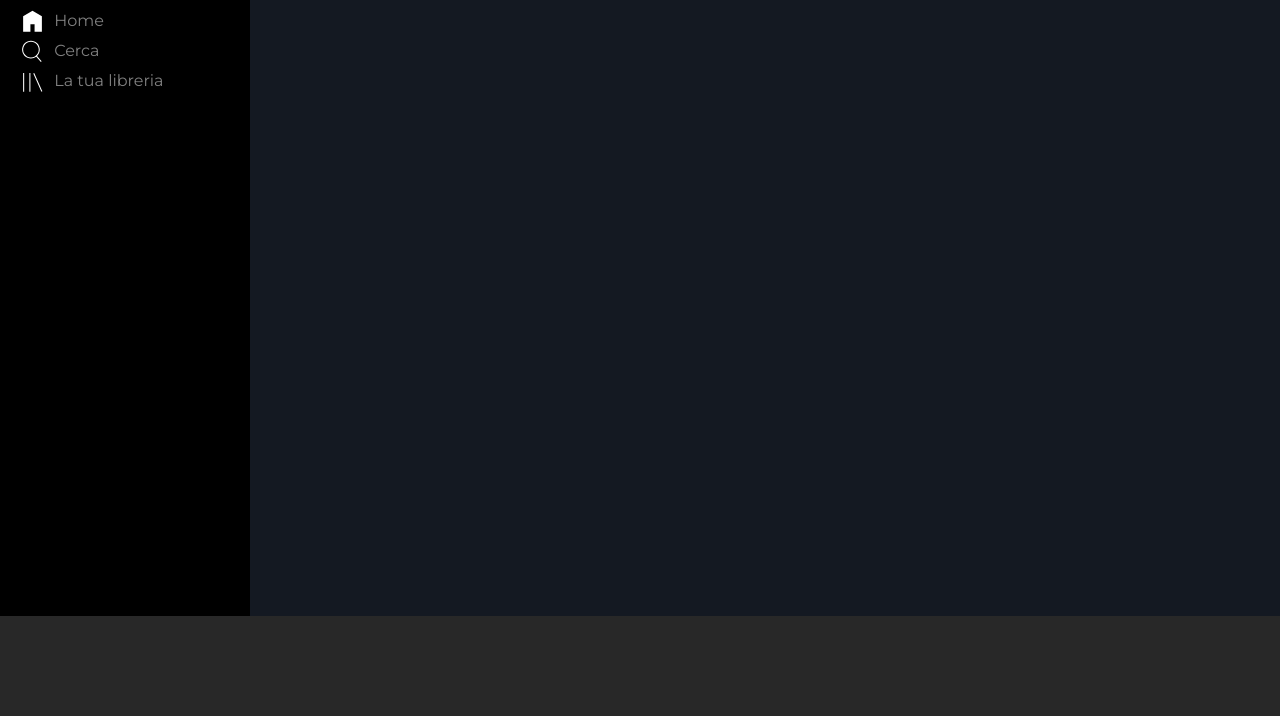
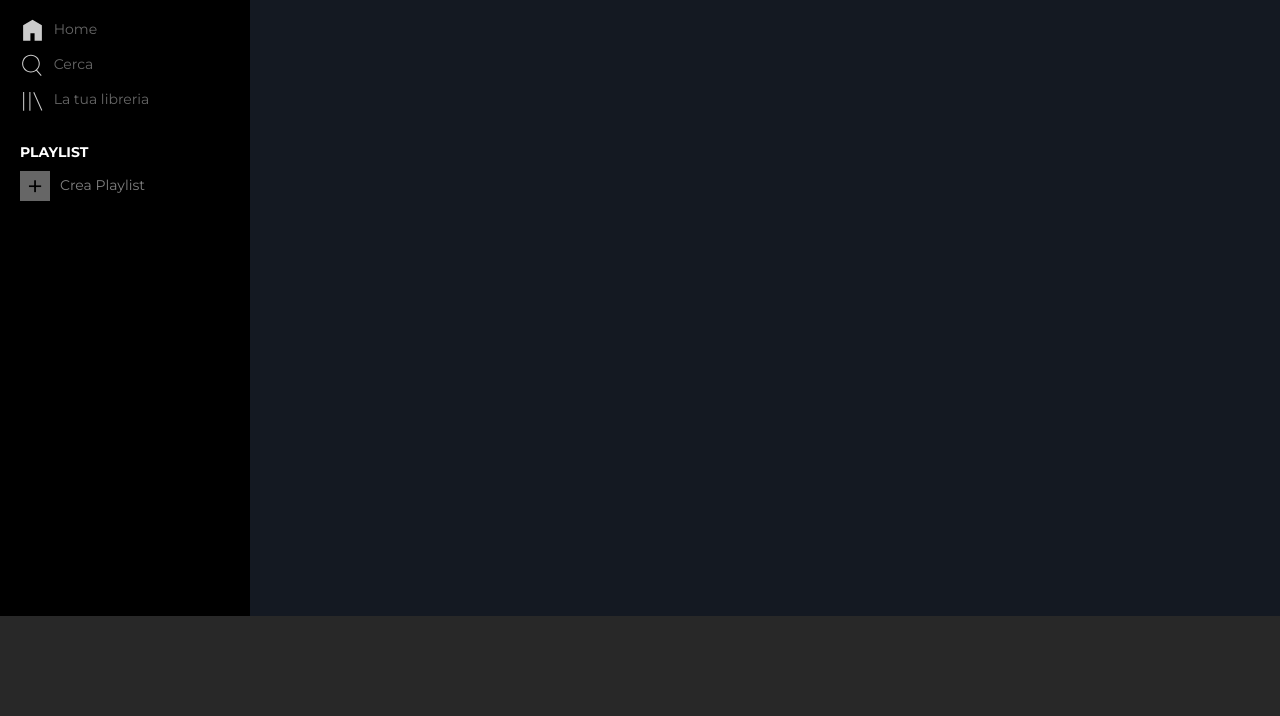
Before and after one commit to DarioBosco/html-css-spotifyweb, a plain HTML site: page index.html in a window 1280 px wide. Shown: the part 84-800 px from the top of the page. Drawn offline with Linux system fonts and the light colour scheme.

Commit message:
Aggiunto bottone crea playlist e rese gloabli alcune regole

```diff
--- a/css/style.css
+++ b/css/style.css
@@ -17,6 +17,22 @@ body {
 	display: flex;
 }
 
+a {
+	text-decoration: none;
+	color: rgba(255, 255, 255, 0.4);
+}
+
+a:hover {
+	color: white;
+}
+
+a > img {
+	opacity: 0.8;
+}
+
+a > img:hover {
+	opacity: 1;
+}
 /*  Definisco le dimensioni della webapp */
 #wrapper {
 	width: 100%;
@@ -37,10 +53,11 @@ main {
 	width: 250px;
 	background: #000000;
 	color: grey;
+	font-size: 14px;
 }
 
 .logo {
-	padding: 20px;
+	padding: 20px 0;
 }
 .logo > img:nth-child(1) {
 	width: 70%;
@@ -49,6 +66,7 @@ main {
 #aside-top {
 	height: calc(100% - 90px);
 	flex-direction: column;
+	padding-left: 20px;
 }
 
 #aside-bottom {
@@ -57,21 +75,37 @@ main {
 
 #aside-top > ul {
 	list-style: none;
-	padding-left: 20px;
+	padding-bottom: 20px;
 }
 
 #aside-top > ul > li {
-	margin: 5px 0;
+	margin: 10px 0;
 }
-#aside-top > ul > li > a {
-	text-decoration: none;
-	color: grey;
-}
+
 #aside-top > ul > li > a > img {
 	height: 25px;
 	vertical-align: middle;
 	padding-right: 5px;
 }
+#aside-top > h3 {
+	color: white;
+	font-size: 14px;
+	padding-bottom: 10px;
+}
+
+.new-playlist > span:nth-child(1) {
+	display: inline-block;
+	background-color: rgba(255, 255, 255, 0.4);
+	height: 30px;
+	width: 30px;
+	line-height: 30px;
+	font-size: 28px;
+	color: black;
+	text-align: center;
+	vertical-align: middle;
+	margin-right: 10px;
+}
+
 .main-content {
 	height: 100%;
 	width: calc(100% - 250px);
--- a/index.html
+++ b/index.html
@@ -46,6 +46,8 @@
 								</a>
 							</li>
 						</ul>
+						<h3>PLAYLIST</h3>
+						<div class="new-playlist"><span>+</span><span>Crea Playlist</span></div>
 					</div>
 					<!-- Contenitore inferiore -->
 					<div id="aside-bottom" class="flex"></div>
```
